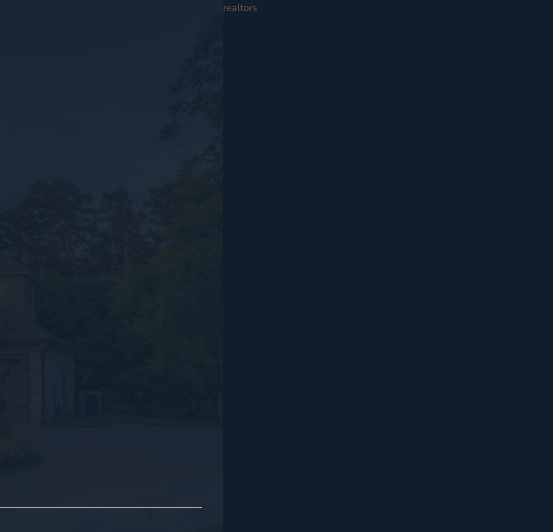
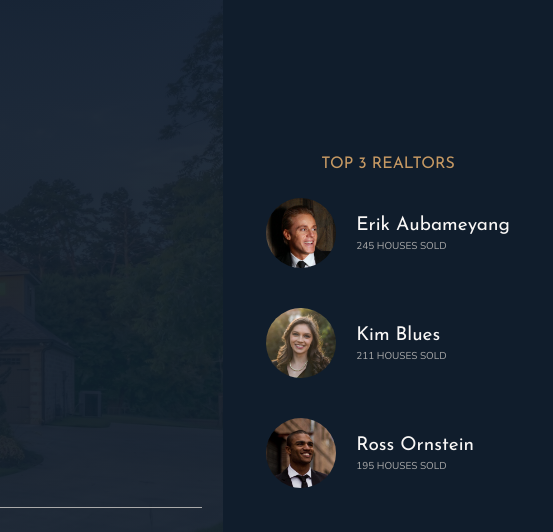
Before and after one commit to KordianPilarski/Nexter, a website: page index.html in a window 1280 px wide. Shown: the top 532 px of the page, 727-1280 px from the left. Drawn offline with nearby package versions, Linux system fonts and the light colour scheme.

Commit message:
add realtors section

```diff
--- a/index.html
+++ b/index.html
@@ -29,7 +29,24 @@
             </div>
         </section>
         <section class="realtors">
-            realtors
+            <h3 class="heading-3">Top 3 realtors</h3>
+            <div class="realtors__list">
+                <img src="img/realtor-1.jpeg" alt="Realtor 1" class="realtors__img">
+                <div class="realtors__details">
+                    <h4 class="heading-4 heading-4--light">Erik Aubameyang</h4>
+                    <p class="realtors__sold">245 houses sold</p>
+                </div>
+                <img src="img/realtor-2.jpeg" alt="Realtor 2" class="realtors__img">
+                <div class="realtors__details">
+                    <h4 class="heading-4 heading-4--light">Kim Blues</h4>
+                    <p class="realtors__sold">211 houses sold</p>
+                </div>
+                <img src="img/realtor-3.jpeg" alt="Realtor 3" class="realtors__img">
+                <div class="realtors__details">
+                    <h4 class="heading-4 heading-4--light">Ross Ornstein</h4>
+                    <p class="realtors__sold">195 houses sold</p>
+                </div>
+            </div>
         </section>
         <section class="features">
             <div class="feature">
--- a/sass/_realtors.scss
+++ b/sass/_realtors.scss
@@ -1,4 +1,32 @@
 .realtors {
     background-color: $color-secondary;
     grid-column: col-start 7 / full-end;
+    padding: 3rem;
+
+    display: grid;
+    align-content: center;
+    justify-content: center;
+    justify-items: center;
+    grid-row-gap: 2rem;
+
+
+    &__list {
+        display: grid;
+        grid-template-columns: min-content max-content;
+        grid-column-gap: 2rem;
+        grid-row-gap: 5vh;
+        align-items: center;
+    }
+
+    &__img {
+        width: 7rem;
+        border-radius: 50%;
+        display: block;
+    }
+
+    &__sold {
+        text-transform: uppercase;
+        color: $color-grey-light-2;
+        margin-top: -3px;
+    }
 }
```
Also changed, not shown: css/style.css.
